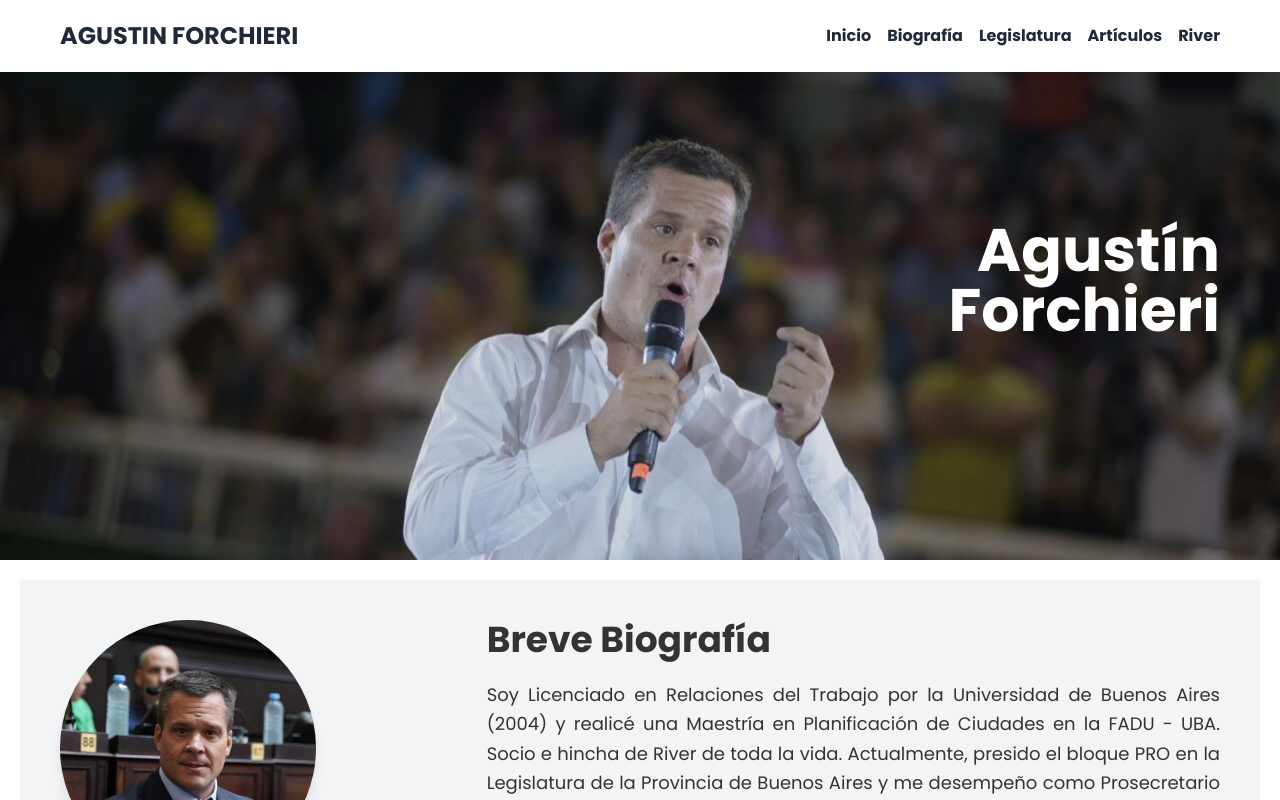
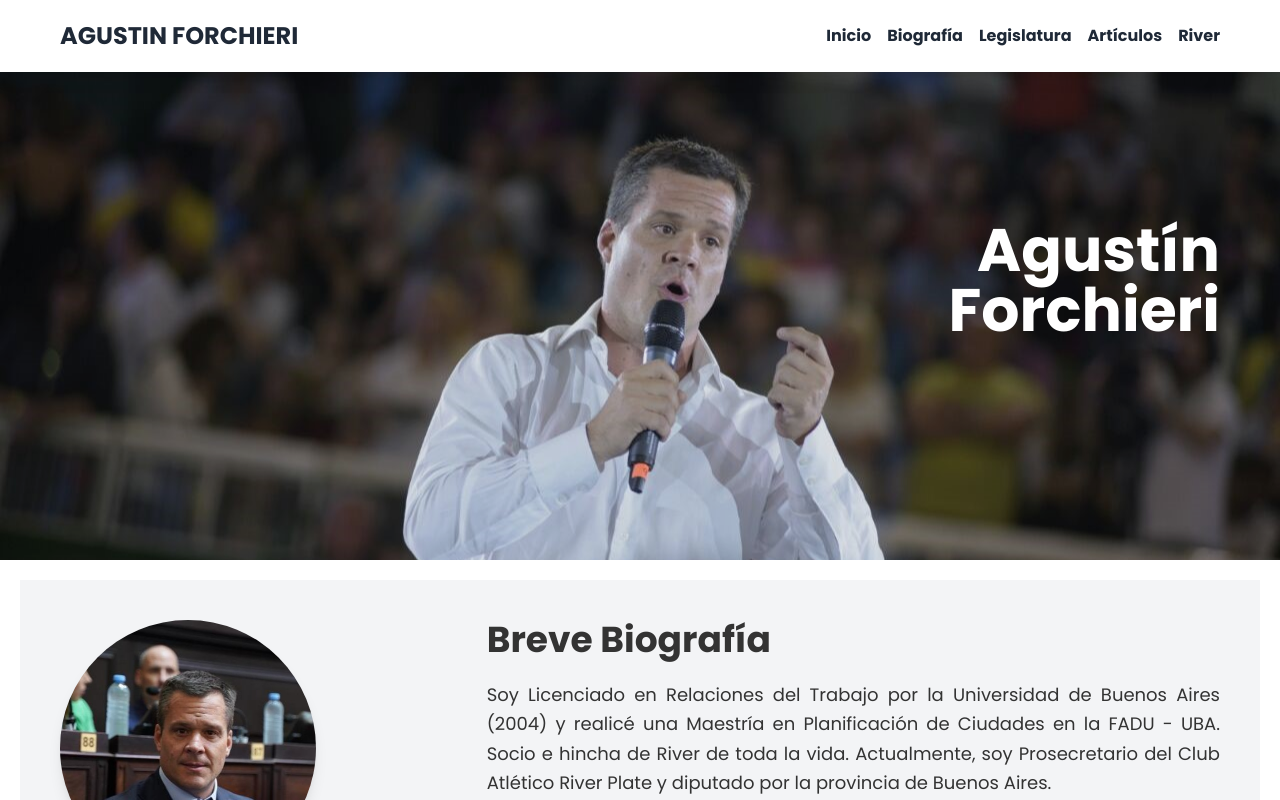
Before and after one commit to marianoberton/web_af, a Next.js app: page / in a window 1280 px wide. Shown: the top 800 px of the page. Built offline with nearby package versions, Linux system fonts and the light colour scheme; no server answers.

Commit message:
update bio

```diff
--- a/src/app/components/Biography.js
+++ b/src/app/components/Biography.js
@@ -16,10 +16,7 @@ const Biography = () => {
       <div className="w-full md:w-2/3 md:pl-10">
         <h2 className="text-4xl font-bold mb-5 text-center md:text-left">Breve Biografía</h2>
         <p className="mb-4 text-lg leading-relaxed text-justify">
-          Soy Licenciado en Relaciones del Trabajo por la Universidad de Buenos Aires (2004) y
-          realicé una Maestría en Planificación de Ciudades en la FADU - UBA. Socio e hincha de
-          River de toda la vida. Actualmente, presido el bloque PRO en la Legislatura de la Provincia
-          de Buenos Aires y me desempeño como Prosecretario del Club Atlético River Plate.
+        Soy Licenciado en Relaciones del Trabajo por la Universidad de Buenos Aires (2004) y realicé una Maestría en Planificación de Ciudades en la FADU - UBA. Socio e hincha de River de toda la vida. Actualmente, soy Prosecretario del Club Atlético River Plate y diputado por la provincia de Buenos Aires.
         </p>
         <div className="text-center md:text-left">
           <Link href="/biografia" legacyBehavior>
--- a/src/pages/biografia.js
+++ b/src/pages/biografia.js
@@ -30,7 +30,7 @@ const Biografia = () => {
             <div className="md:col-span-2 order-2 md:order-1 lg:pr-8"> {/* Añadimos padding-right en pantallas grandes */}
               <h1 className="text-4xl font-bold mb-8">Biografía de Agustín Forchieri</h1>
               <p className="text-lg mb-4 text-justify">
-                Soy Licenciado en Relaciones del Trabajo por la Universidad de Buenos Aires (2004) y realicé una Maestría en Planificación de Ciudades en la FADU - UBA. Socio e hincha de River de toda la vida. Actualmente, presido el bloque PRO en la Legislatura de la Provincia de Buenos Aires y me desempeño como Prosecretario del <a href="https://www.cariverplate.com.ar/" className="text-blue-500 hover:underline">Club Atlético River Plate</a>.
+                Soy Licenciado en Relaciones del Trabajo por la Universidad de Buenos Aires (2004) y realicé una Maestría en Planificación de Ciudades en la FADU - UBA. Socio e hincha de River de toda la vida. Actualmente, soy Prosecretario del <a href="https://www.cariverplate.com.ar/" className="text-blue-500 hover:underline">Club Atlético River Plate</a> y diputado por la provincia de Buenos Aires.
               </p>
               <p className="text-lg mb-4 text-justify">
                 En la <a href="https://www.legislatura.gob.ar/legislador/forchieriagust%C3%ADn" className="text-blue-500 hover:underline " target="_blank" rel="noopener noreferrer">Legislatura de la Ciudad de Buenos Aires</a> me desempeñé como Vicepresidente 1° de la cámara y anteriormente fui presidente del bloque “Vamos Juntos” y la comisión de “Planeamiento Urbano”. Durante estos años, me enfoqué en proyectos que promuevan el desarrollo productivo y urbano para beneficio de los vecinos.
```
